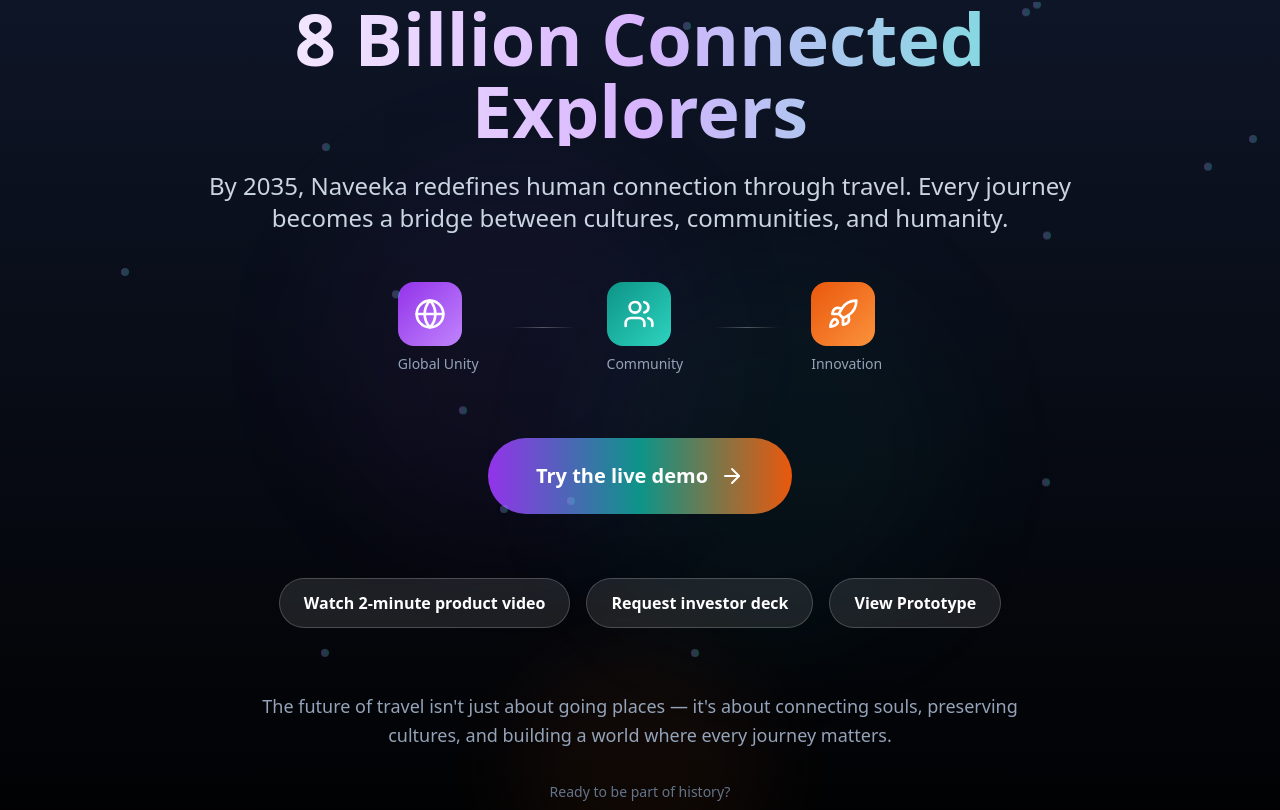
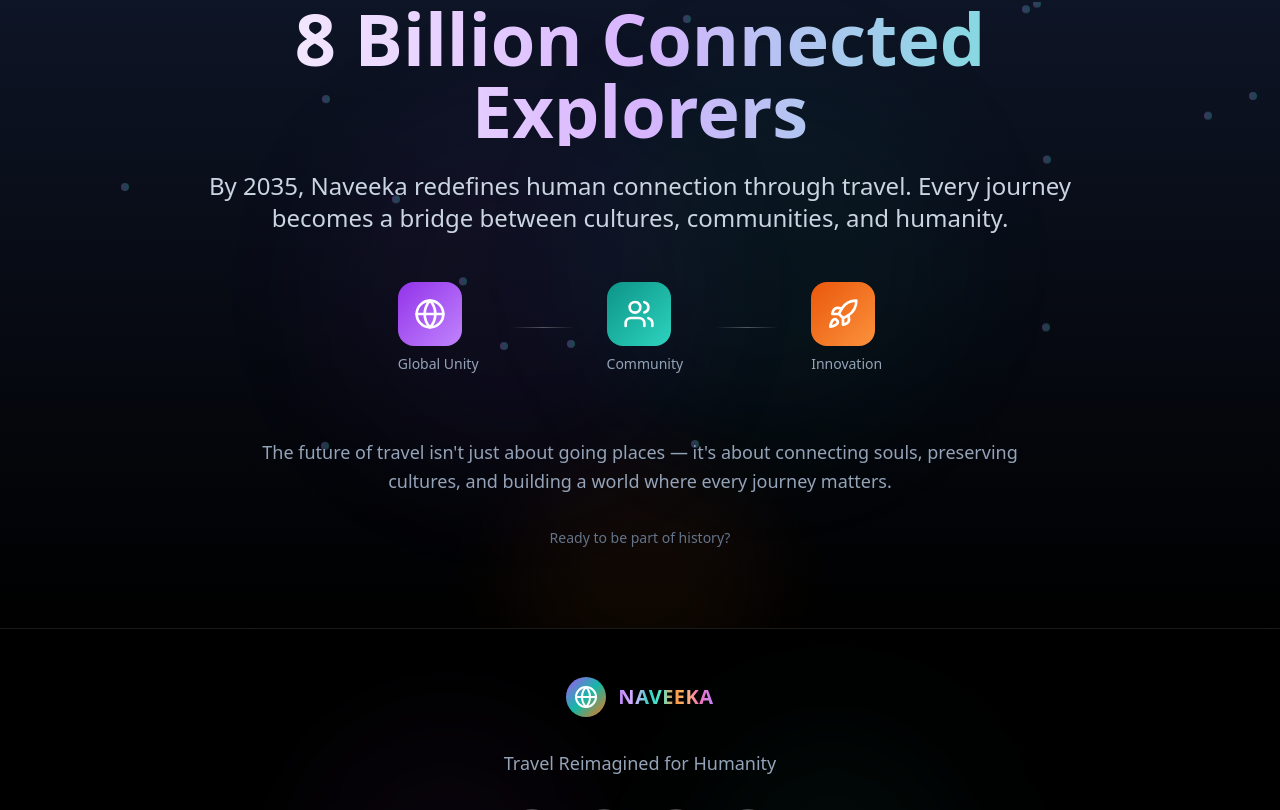
Before and after one commit to VishwanathArchakMR/naveeka-landingpage, a React (Vite) app: page / in a window 1280 px wide. Shown: the part 11190-12000 px from the top of the page. Built offline with nearby package versions, Linux system fonts and the light colour scheme.

Commit message:
Updated ClosingSection.tsx

```diff
--- a/src/components/ClosingSection.tsx
+++ b/src/components/ClosingSection.tsx
@@ -52,29 +52,6 @@ export const ClosingSection: React.FC = () => {
             </div>
           </div>
 
-          {/* Main CTA */}
-          <div className="mb-12 sm:mb-16 px-4">
-            <button className="group bg-gradient-to-r from-purple-600 via-teal-600 to-orange-600 hover:from-purple-500 hover:via-teal-500 hover:to-orange-500 px-8 sm:px-10 md:px-12 py-4 sm:py-5 md:py-6 rounded-full text-white font-bold text-base sm:text-lg md:text-xl transition-all duration-300 transform hover:scale-105 hover:shadow-2xl hover:shadow-purple-500/25">
-              <span className="flex items-center justify-center gap-3">
-                Try the live demo
-                <ArrowRight className="w-6 h-6 group-hover:translate-x-1 transition-transform duration-300" />
-              </span>
-            </button>
-          </div>
-
-          {/* Secondary Actions */}
-          <div className="flex flex-col sm:flex-row gap-3 sm:gap-4 justify-center mb-12 sm:mb-16 px-4">
-            <button className="bg-white/10 backdrop-blur-sm border border-white/20 hover:bg-white/20 hover:border-white/30 px-6 py-3 rounded-full text-white font-semibold transition-all duration-300 transform hover:scale-105">
-              Watch 2‑minute product video
-            </button>
-            <button className="bg-white/10 backdrop-blur-sm border border-white/20 hover:bg-white/20 hover:border-white/30 px-6 py-3 rounded-full text-white font-semibold transition-all duration-300 transform hover:scale-105">
-              Request investor deck
-            </button>
-            <button className="bg-white/10 backdrop-blur-sm border border-white/20 hover:bg-white/20 hover:border-white/30 px-6 py-3 rounded-full text-white font-semibold transition-all duration-300 transform hover:scale-105">
-              View Prototype
-            </button>
-          </div>
-
           {/* Final Message */}
           <div className="max-w-3xl mx-auto">
             <p className="text-lg text-slate-400 leading-relaxed mb-8">
```
